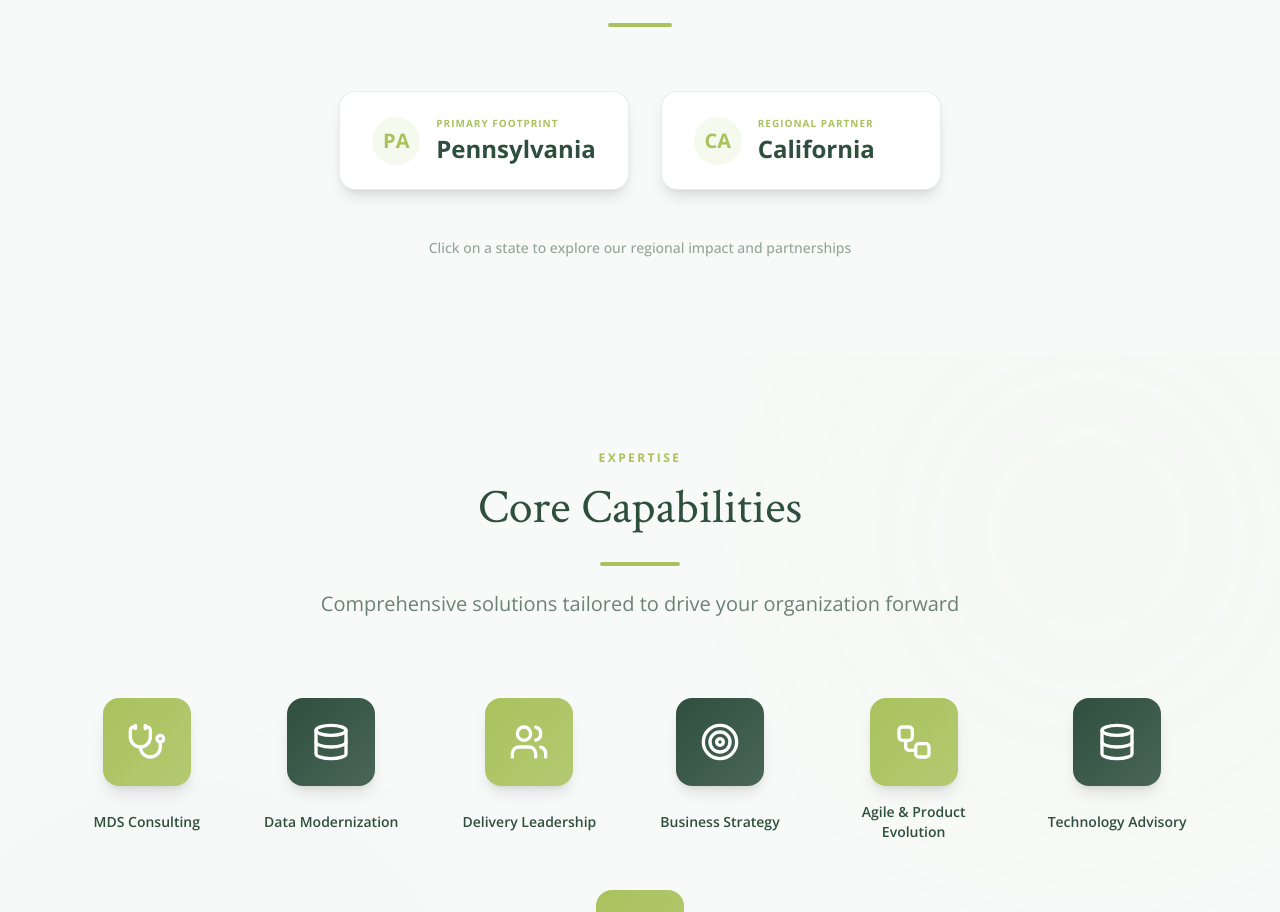
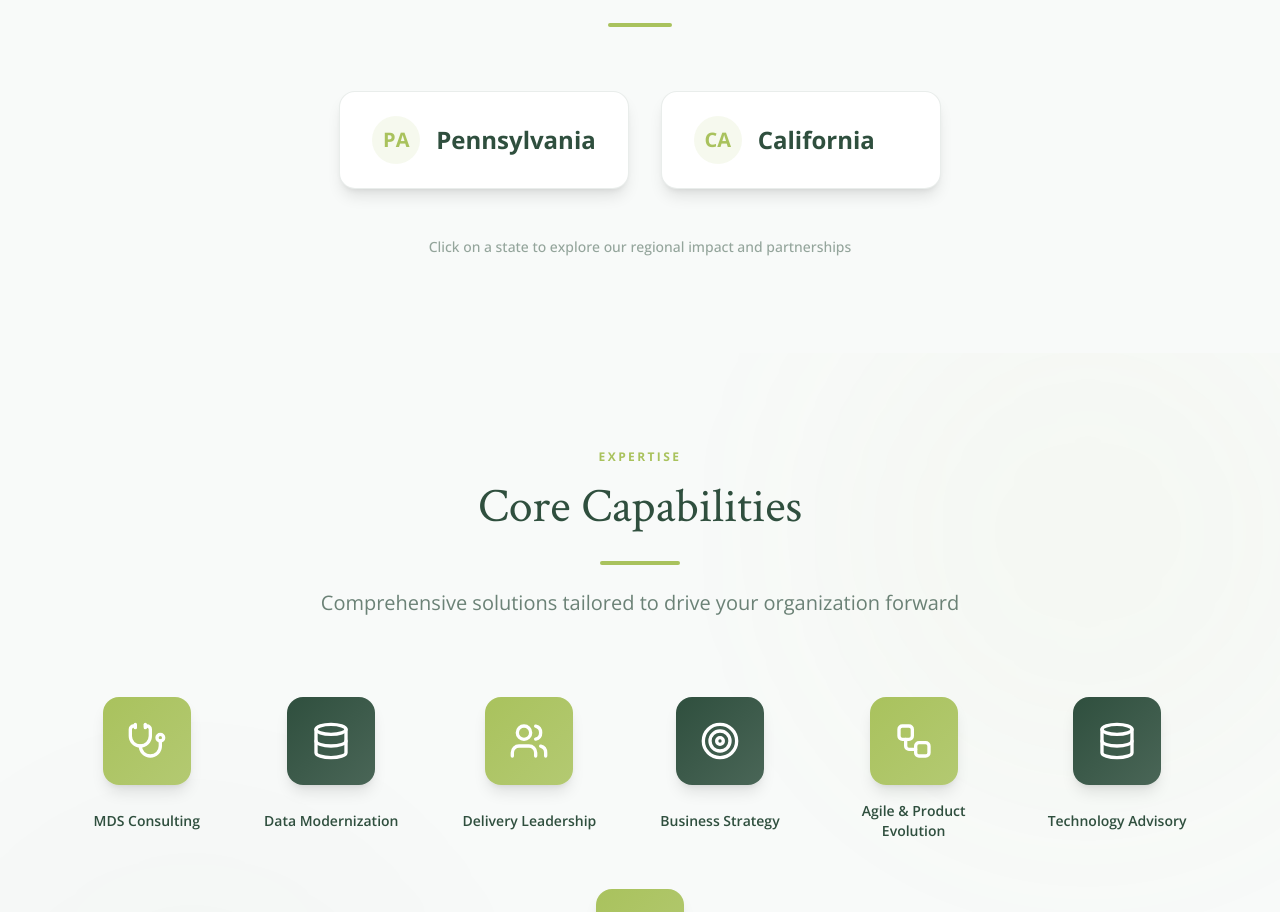
Before and after one commit to hamnuscode/Innovative-Care-Catalysts, a React (Vite) app: page / in a window 1280 px wide. Shown: the part 1968-2880 px from the top of the page. Built offline with nearby package versions, Linux system fonts and the light colour scheme.

Commit message:
Remove 'Primary Footprint' subtitles

```diff
--- a/src/app/components/StateFootprint.tsx
+++ b/src/app/components/StateFootprint.tsx
@@ -5,7 +5,6 @@ const statesData = [
   {
     abbr: 'PA',
     name: 'Pennsylvania',
-    subtitle: 'Primary Footprint',
     clients: [
       { name: 'MDS Consulting', detail: 'Tailored business diagnostics, leadership alignment, and actionable execution roadmaps.' },
       { name: 'DHS ERP Modernization', detail: 'Full-cycle analysis, PI planning, and RTM management for high-stakes systems.' },
@@ -15,7 +14,6 @@ const statesData = [
   {
     abbr: 'CA',
     name: 'California',
-    subtitle: 'Regional Partner',
     clients: [
       { name: 'Yum! Brands', detail: 'Strategic digital initiatives and enterprise-level system optimization.' },
       { name: 'Hyundai Capital', detail: 'Financial technology modernization and operational efficiency strategies.' },
@@ -69,7 +67,6 @@ export const StateFootprint = () => {
                 }`}>{state.abbr}</span>
               </div>
               <div className="text-left">
-                <span className="block text-[10px] font-bold text-[#A9C25D] uppercase tracking-widest mb-0.5">{state.subtitle}</span>
                 <span className="font-bold text-[#2F4F3E] text-2xl">{state.name}</span>
               </div>
             </motion.div>
@@ -97,9 +94,6 @@ export const StateFootprint = () => {
                         <h3 className="text-2xl md:text-3xl font-bold text-[#2F4F3E]" style={{ fontFamily: 'var(--font-heading)' }}>
                           {activeData.name} Impact
                         </h3>
-                      </div>
-                      <div className="bg-[#F8FAF9] px-6 py-3 rounded-xl border border-[#2F4F3E]/5">
-                        <span className="text-[#2F4F3E]/60 text-sm font-medium italic">"{activeData.subtitle}"</span>
                       </div>
                     </div>
 
```
